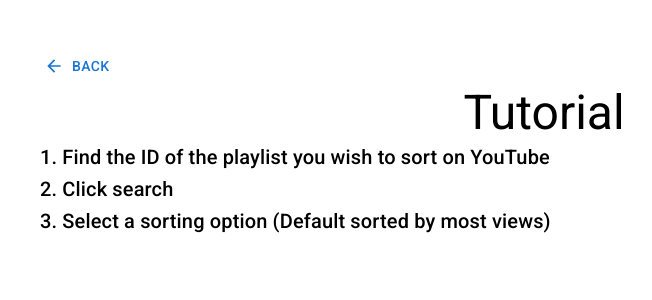
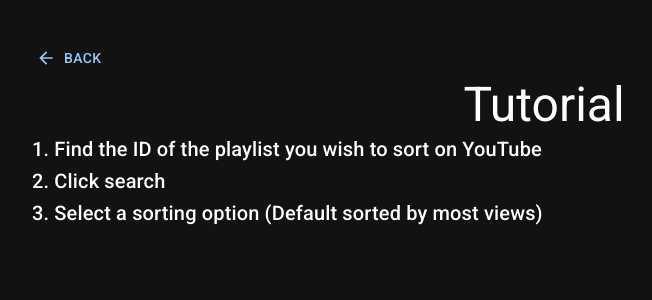
Before and after one commit to RyanL123/YT-Playlist-Sorter, a React (Create React App) app: page /help in a window 1280 px wide. Shown: the top 300 px of the page, without its empty margins (96-748 px from the left). Built offline with nearby package versions, Linux system fonts and the light colour scheme.

Commit message:
add darkmode

```diff
--- a/src/App.js
+++ b/src/App.js
@@ -1,5 +1,6 @@
 import React from "react";
 import { BrowserRouter, Routes, Route } from "react-router-dom";
+import { Box } from "@mui/material";
 import Search from "./components/Search";
 import Results from "./components/Results";
 import Help from "./components/Help";
@@ -80,6 +81,7 @@ class App extends React.Component {
                 loading: true,
             },
             () => {
+                // setTimeout shows the progress bar
                 setTimeout(() => {
                     this.setState({
                         loading: false,
@@ -94,12 +96,13 @@ class App extends React.Component {
     }
     render() {
         return (
+            <Box backgroundColor="background.default" minHeight="100vh">
                 <BrowserRouter>
                     <Routes>
                         <Route
                             path="/"
                             element={
-                            <>
+                                <Box>
                                     <Search
                                         sortOptions={this.state.sortOptions}
                                         order={this.state.order}
@@ -113,12 +116,13 @@ class App extends React.Component {
                                         loading={this.state.loading}
                                         videos={this.state.playlistItems}
                                     />
-                            </>
+                                </Box>
                             }
                         />
                         <Route path="/help" element={<Help />} />
                     </Routes>
                 </BrowserRouter>
+            </Box>
         );
     }
 }
--- a/src/components/Help.js
+++ b/src/components/Help.js
@@ -13,16 +13,21 @@ export default () => (
         >
             Back
         </Button>
-        <Typography variant="h3" component="h4" textAlign="center">
+        <Typography
+            variant="h3"
+            component="h4"
+            textAlign="center"
+            color="text.primary"
+        >
             Tutorial
         </Typography>
-        <Typography variant="h6" component="h6">
+        <Typography variant="h6" component="h6" color="text.primary">
             1. Find the ID of the playlist you wish to sort on YouTube
         </Typography>
-        <Typography variant="h6" component="h6">
+        <Typography variant="h6" component="h6" color="text.primary">
             2. Click search
         </Typography>
-        <Typography variant="h6" component="h6">
+        <Typography variant="h6" component="h6" color="text.primary">
             3. Select a sorting option (Default sorted by most views)
         </Typography>
     </Box>
--- a/src/components/Video.js
+++ b/src/components/Video.js
@@ -14,25 +14,27 @@ export default function Video(props) {
             my="10px"
         >
             <Box display="flex" flexDirection="column">
-                <Typography variant="h5">
+                <Typography variant="h5" color="text.primary">
                     <Link href={props.stats.link} target="_blank">
                         {props.stats.title}
                     </Link>
                 </Typography>
-                <Typography variant="h6">{props.stats.channel}</Typography>
-                <Typography variant="h6">
+                <Typography variant="h6" color="text.primary">
+                    {props.stats.channel}
+                </Typography>
+                <Typography variant="h6" color="text.primary">
                     Views:{" "}
                     {props.stats.views
                         .toString()
                         .replace(/\B(?=(\d{3})+(?!\d))/g, ",")}
                 </Typography>
-                <Typography variant="h6">
+                <Typography variant="h6" color="text.primary">
                     Likes:{" "}
                     {props.stats.likes
                         .toString()
                         .replace(/\B(?=(\d{3})+(?!\d))/g, ",")}
                 </Typography>
-                <Typography variant="h6">
+                <Typography variant="h6" color="text.primary">
                     Upload Date: {convertISOtoString(props.stats.uploadDate)}
                 </Typography>
             </Box>
--- a/src/index.js
+++ b/src/index.js
@@ -3,15 +3,26 @@ import ReactDOM from "react-dom";
 import App from "./App";
 import * as serviceWorker from "./serviceWorker";
 // MUI
+import { ThemeProvider, createTheme } from "@mui/material/styles";
+import CssBaseline from "@mui/material/CssBaseline";
 import "@fontsource/roboto/300.css";
 import "@fontsource/roboto/400.css";
 import "@fontsource/roboto/500.css";
 import "@fontsource/roboto/700.css";
 
+const theme = createTheme({
+    palette: {
+        mode: "dark",
+    },
+});
+
 ReactDOM.render(
-    <React.StrictMode>
-        <App />
-    </React.StrictMode>,
+    <>
+        <CssBaseline enableColorScheme />
+        <ThemeProvider theme={theme}>
+            <App />
+        </ThemeProvider>
+    </>,
     document.getElementById("root")
 );
 
```
Lines whose indentation alone changed are shown as unchanged.
